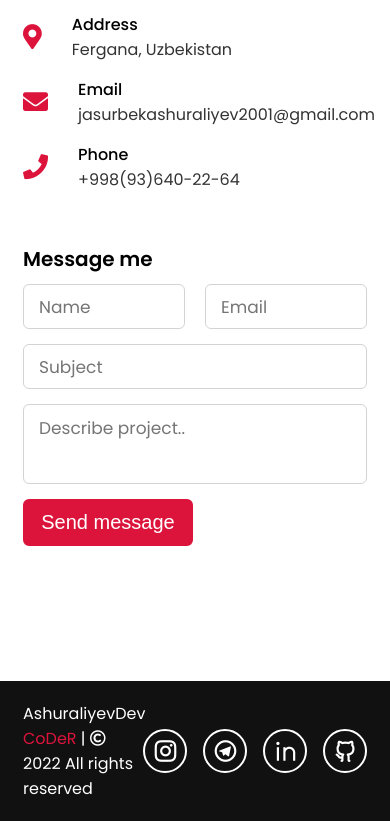
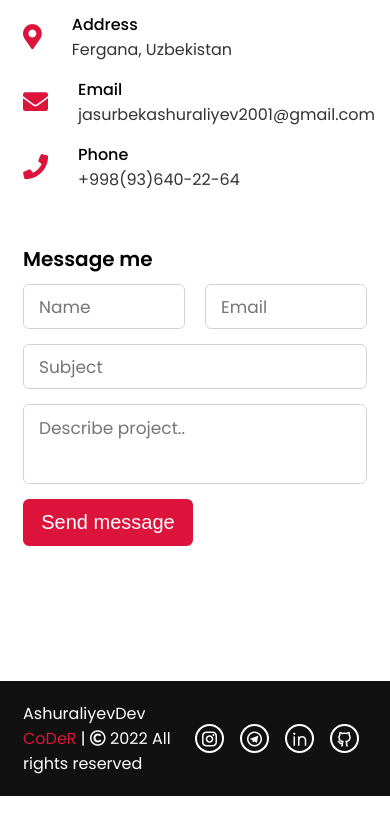
Before and after one commit to ashuraliyev/portfolio, a plain HTML site: page index.html in a window 390 px wide. Shown: the part 4229-5050 px from the top of the page. After the commit the page ends 5025 px from the top, so only its background shows below. Drawn offline with nearby package versions, Linux system fonts and the light colour scheme.

Commit message:
add size footer icons

```diff
--- a/style.css
+++ b/style.css
@@ -712,4 +712,19 @@ footer .messages .icon-github:hover {
         font-size: 15px;
         padding: 7px 25px;
     }
+    footer .messages {
+        margin-right: 10px;
+        display: flex;
+        column-gap: 20px;
+    }
+    footer .messages .icon {
+        width: 25px;
+        height: 25px;
+        font-size: 18px;
+    }
+    .scroll-up-btn.show {
+        bottom: 85px;
+        opacity: 1;
+        pointer-events: auto;
+    }
 }
```
